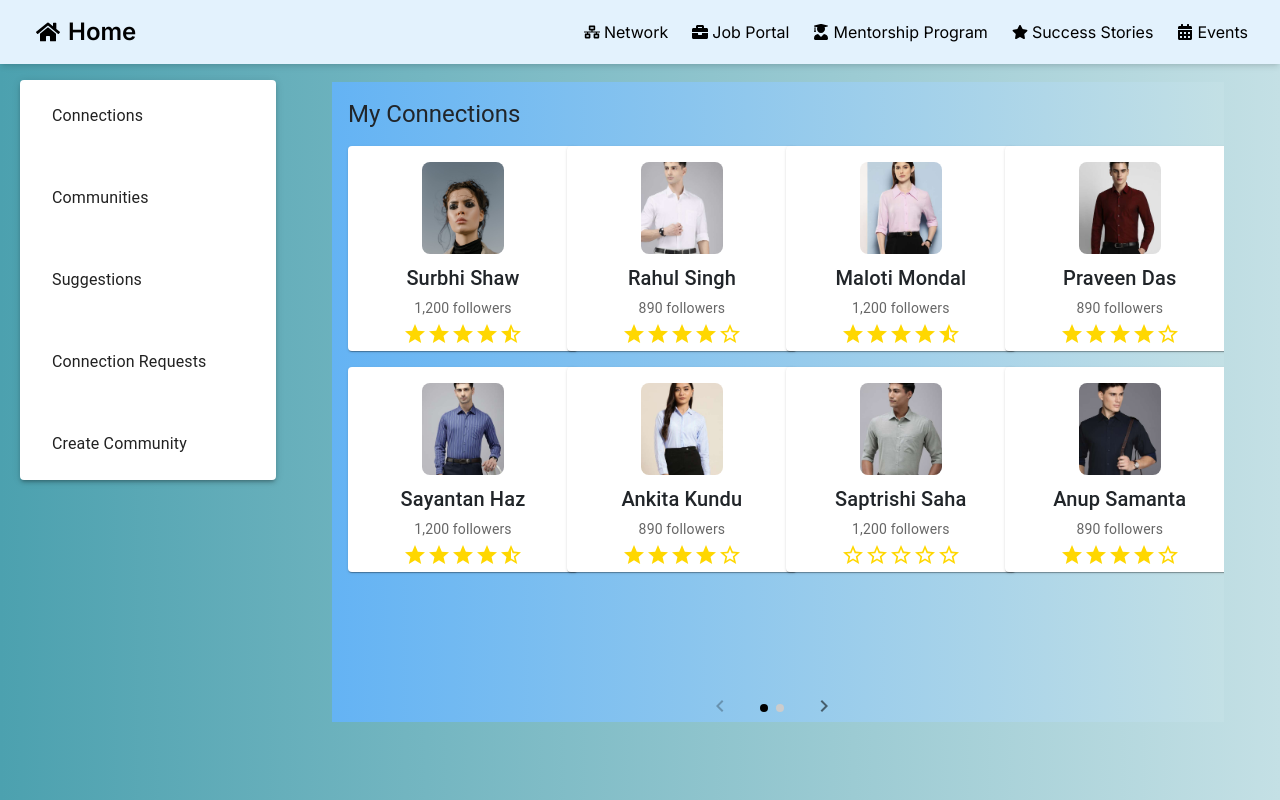
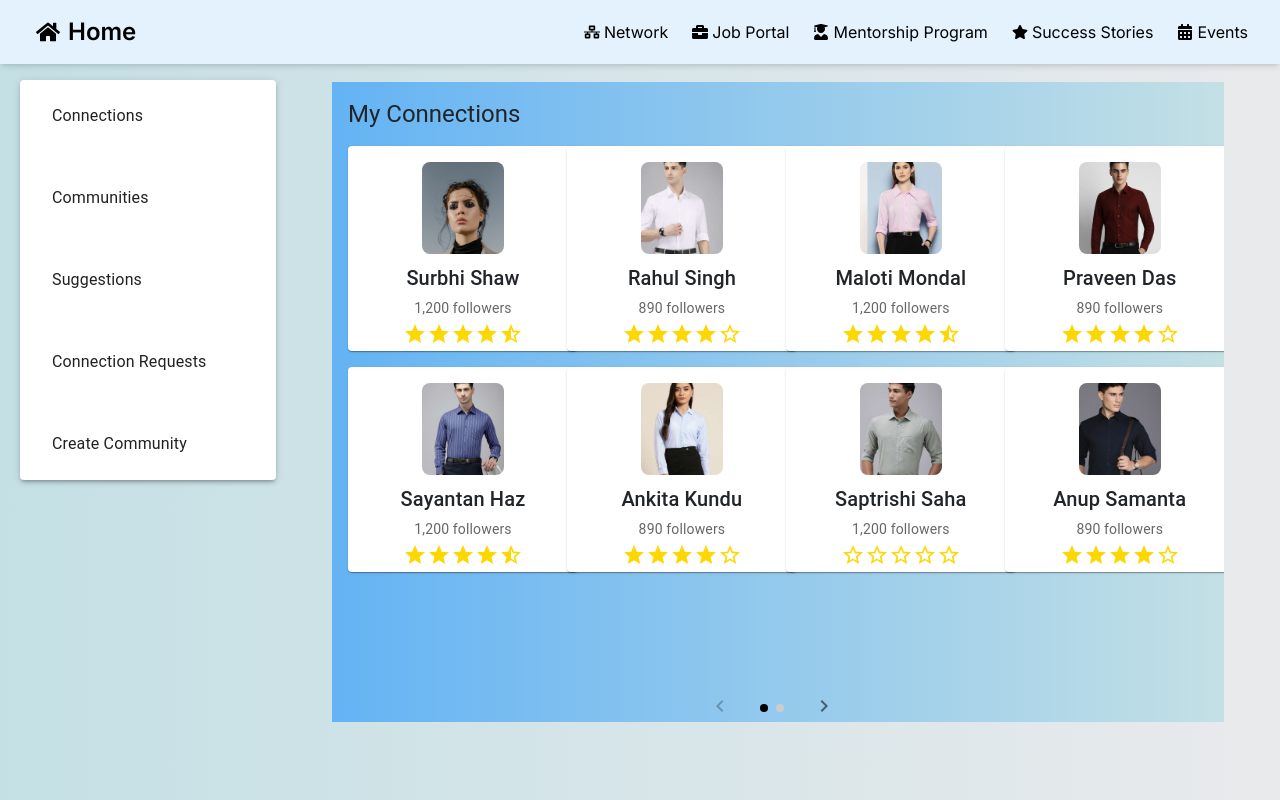
Before and after one commit to Rohityadav309/TechTitansSih, a React (Create React App) app in the folder client/: page /network in a window 1280 px wide. Built offline with nearby package versions, Linux system fonts and the light colour scheme.

Commit message:
b-changed

```diff
--- a/client/src/components/Networks/Network.jsx
+++ b/client/src/components/Networks/Network.jsx
@@ -17,14 +17,22 @@ function Networks() {
   }, []);
 
   return (
-    <div >
+    <div>
       {/* Fixed Navbar */}
       <Box sx={{ position: "fixed", width: "100%", zIndex: 100 }}>
         <Navbar />
-      </Box >
+      </Box>
 
       {/* Main content with padding to avoid content behind the fixed navbar */}
-      <Box sx={{ pt: 8, p: 3, height: "100vh", overflow: "hidden" , background: "linear-gradient(to right, #4ca1af, #c4e0e5)"}}>
+      <Box
+        sx={{
+          pt: 8,
+          p: 3,
+          height: "100vh",
+          overflow: "hidden",
+          background: "linear-gradient(to right,  #c4e0e5,#e9eaec)",
+        }}
+      >
         <Grid container spacing={0} sx={{ height: "100%" }}>
           {/* Left Paper Component */}
           <Grid item xs={3} sx={{ height: "100%", overflowY: "auto" }}>
@@ -34,15 +42,13 @@ function Networks() {
 
           {/* Right Paper (Scrolls with the main page) */}
           <Grid item xs={9} sx={{ height: "80%", overflowY: "none" }}>
-
-           <div style={{marginTop:"58px"}}>
+            <div style={{ marginTop: "58px" }}>
               <RightPaper activePage={activePage} /> {/* Pass activePage */}
             </div>
           </Grid>
         </Grid>
       </Box>
-      </div>
-
+    </div>
   );
 }
 
```
